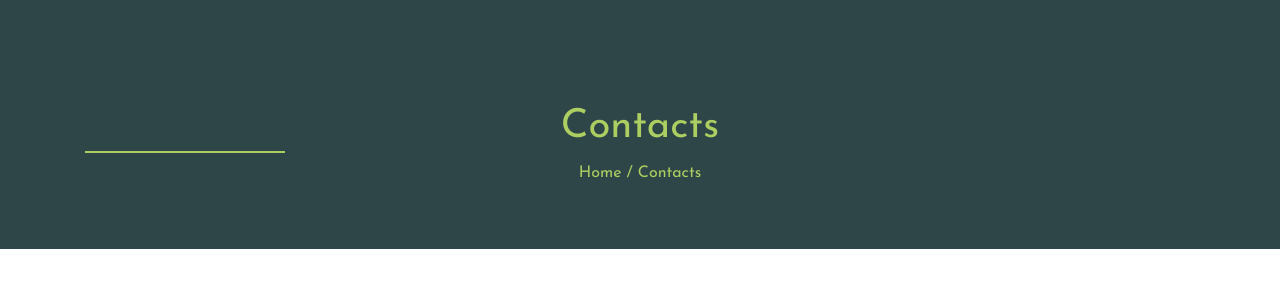
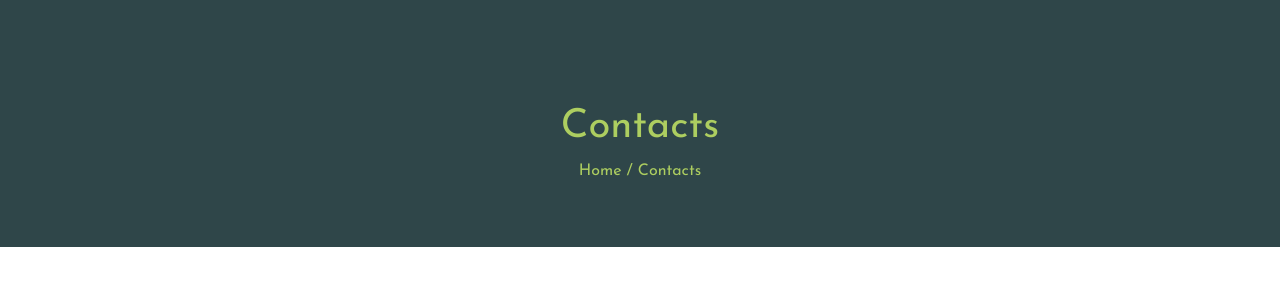
Before and after one commit to baljeetjangra/avance-dental-care, a plain HTML site: page template.html in a window 1280 px wide. Shown: the part 298-586 px from the top of the page. Drawn offline with nearby package versions, Linux system fonts and the light colour scheme.

Commit message:
last committ  12

```diff
--- a/template.html
+++ b/template.html
@@ -162,7 +162,7 @@
 <!-- page info banner -->
 <section class="hero text-center container-fluid bg-dark-green josefin-regular">
     <div class="container py-5 text-green">
-        <h1 class="green-bar">Contacts</h1>
+        <h1>Contacts</h1>
         <p>Home / Contacts</p>
     </div>
 </section>
```
